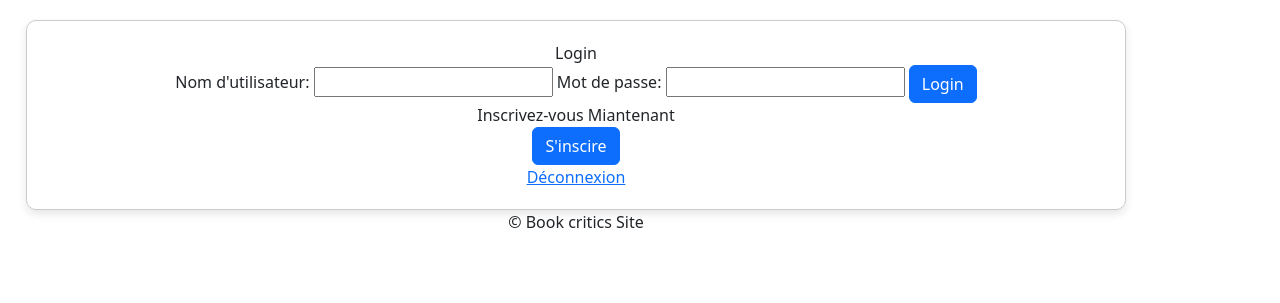
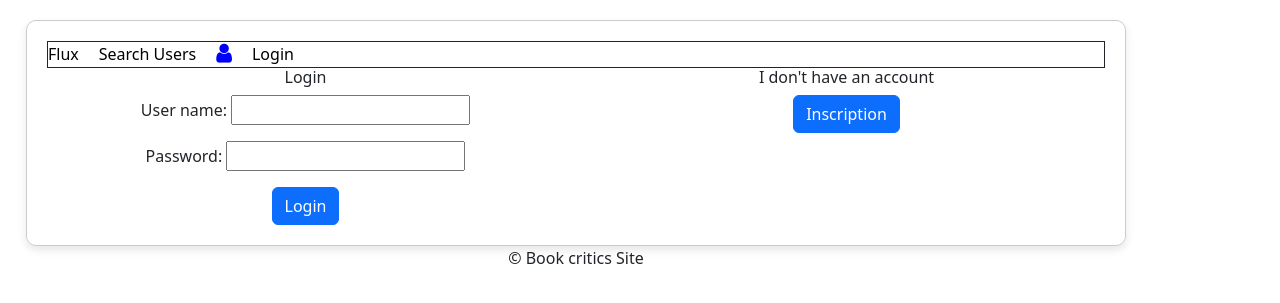
Before and after one commit to gltwodotlineci/basic_django_app, a Django app: page / in a window 1280 px wide. Shown: the top 303 px of the page. Run offline with Django 4.2, Linux system fonts and the light colour scheme.

Commit message:
correction form signup

```diff
--- a/book_critics_core/forms.py
+++ b/book_critics_core/forms.py
@@ -9,8 +9,8 @@ Review = apps.get_model('book_critics_core', 'Review')
 
 # Creating Login Form
 class LoginForm(forms.Form):
-    username = forms.CharField(max_length=50, label='Nom d\'utilisateur')
-    password = forms.CharField(widget=forms.PasswordInput, label='Mot de passe')
+    username = forms.CharField(max_length=50, label='User name')
+    password = forms.CharField(widget=forms.PasswordInput, label="Password")
 
     def clean(self):
         cleaned_data = super().clean()
@@ -35,7 +35,6 @@ class SignupForm(forms.Form):
     password = forms.CharField(widget=forms.PasswordInput, label='Passsword')
     confirm_password = forms.CharField(widget=forms.PasswordInput, label='Confirme your password')
 
-
     def clean_username(self):
         username = self.cleaned_data.get('username')
         if User.objects.filter(username=username).exists():
@@ -55,18 +54,17 @@ class SignupForm(forms.Form):
         password = self.cleaned_data.get('password')
         if len(password) < 5:
             raise forms.ValidationError("Password must be at least 5 characters long")
-        print("Password 1 ", password)
+
         return password
 
 
-    def clean_password(self):
+    def clean_confirm_password(self):
         confirm_password = self.cleaned_data.get('confirm_password')
         password = self.cleaned_data.get('password')
-        print("password 2 ", confirm_password)
+
         if password != confirm_password:
             raise forms.ValidationError("Passwords do not match")
 
-        print(("password 1.1", self.password))
         return confirm_password
 
 
--- a/book_critics_core/templates/base/home.html
+++ b/book_critics_core/templates/base/home.html
@@ -2,22 +2,27 @@
 {% load static %}
 
 {% block content %}
-    <h>Login</h3>
+    {% include 'base/navbar.html' %}
+
+    <div class="row">
+        <div class="col-md-6">
+            <h6>Login</h6>
                 <form method="post" action="{% url 'login' %}">
                     {% csrf_token %}
-        {{form}}
+                    {{form.as_p}}
 
                     {{ form.non_field_errors }}
                     {{ form.username.errors }}
                     {{ form.password.errors }}
                     <button type="submit" class="btn btn-primary">Login</button>
                 </form>
-
-    <h>Inscrivez-vous Miantenant</h3>
+        </div>
+        <div class="col-md-6">
+            <h6>I don't have an account</h6>
                 <form action="{% url 'signup' %}", method="get">
-        <button type="submit" class="btn btn-primary">S'inscire</button>
+                    <button type="submit" class="btn btn-primary">Inscription</button>
                 </form>
-
-    <a href="{% url 'logout' %}">Déconnexion</a>
+        </div>
+    </div>
 
 {% endblock %}
--- a/book_critics_core/templates/base/navbar.html
+++ b/book_critics_core/templates/base/navbar.html
@@ -5,10 +5,13 @@
 
 <nav class="nav-links">
     <a href="{% url 'flux' %}">Flux</a>
+    {% if request.user.is_authenticated %}
     <a href="{% url 'my_tickets' request.user.pk %}">
         See my tickets
     </a>
+    {% else %}
 
+    {% endif %}
 
     <a href="{% url 'all_users' %}">Search Users</a>
 
@@ -19,6 +22,6 @@
     {% if request.user.is_authenticated %}
         <a href="{% url 'logout' %}">Déconnexion</a>
     {% else %}
-        <a href="#">Login</a>
+        <a href="/">Login</a>
     {% endif %}
 </nav>
```
Lines whose indentation alone changed are shown as unchanged.
